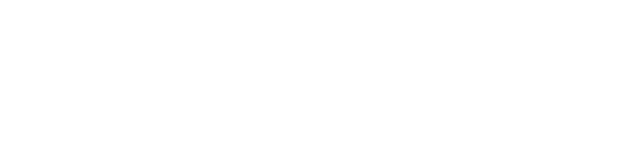
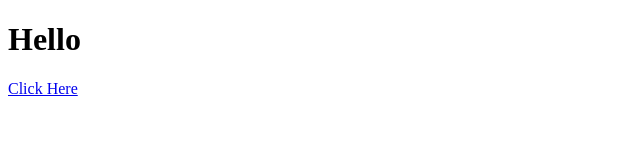
Before and after one commit to Dineshpocharam/repo1, a website: page index.html in a window 1280 px wide. Shown: the whole page, without its empty margins (0-640 px from the left). Drawn offline with Linux system fonts and the light colour scheme.

Commit message:
Initial commit

```diff
--- a/index.html
+++ b/index.html
@@ -4,9 +4,10 @@
     <meta charset="UTF-8">
     <meta name="viewport" content="width=device-width, initial-scale=1.0">
     <title>Brand Factory</title>
-    <link rel="shortcut icon" href="./public/images/favicon.ico">
+   <!-- <link rel="shortcut icon" href="./public/images/favicon.ico">-->
 </head>
 <body>
-
+    <h1>Hello </h1>
+<a href="https://www.google.com" target="_blank"> Click Here</a>
 </body>
 </html>
```
